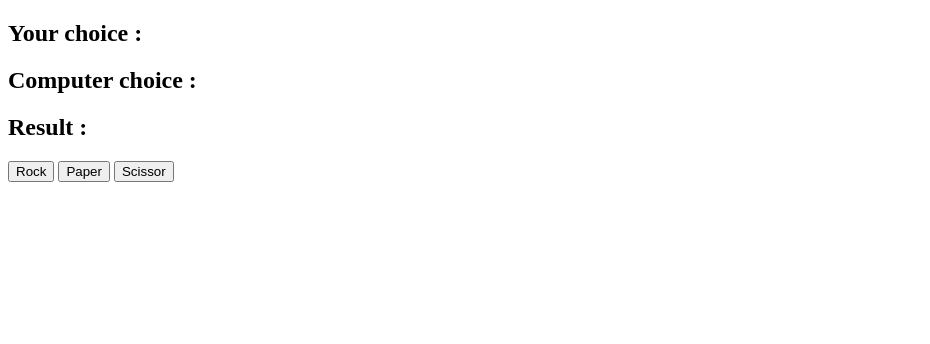
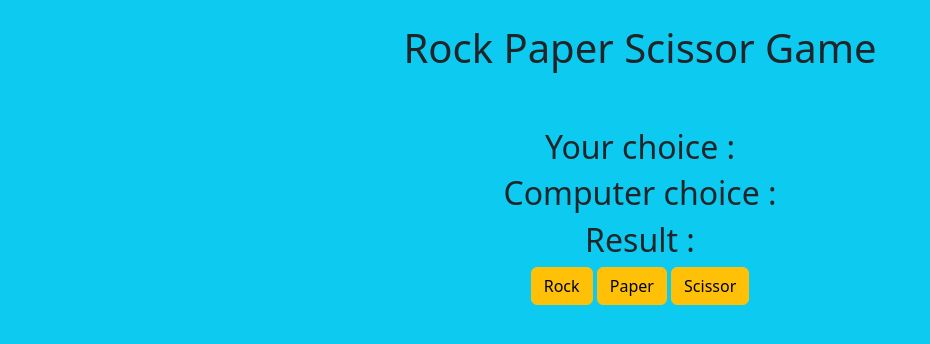
Before and after one commit to pavanuthsara/rockPaperScissor-game, a plain HTML site: page index.html in a window 1280 px wide. Shown: the whole page, without its empty margins (0-930 px from the left). Drawn offline with nearby package versions, Linux system fonts and the light colour scheme.

Commit message:
style the game with bootstrap

```diff
--- a/index.html
+++ b/index.html
@@ -4,15 +4,22 @@
     <meta charset="UTF-8" />
     <meta name="viewport" content="width=device-width, initial-scale=1.0" />
     <title>Document</title>
+    <link href="https://cdn.jsdelivr.net/npm/bootstrap@5.3.3/dist/css/bootstrap.min.css" rel="stylesheet" integrity="sha384-QWTKZyjpPEjISv5WaRU9OFeRpok6YctnYmDr5pNlyT2bRjXh0JMhjY6hW+ALEwIH" crossorigin="anonymous">
   </head>
-  <body>
-    <h2>Your choice : <span id="yourChoice"></span> </h2>
-    <h2>Computer choice : <span id="computerChoice"></span> </h2>
-    <h2>Result : <span id="result"></span> </h2>
+  <body class="bg-info">
+    <h1 class="text-center p-4">Rock Paper Scissor Game</h1> <br>
 
-    <button id="rock👊">Rock</button>
-    <button id="paper✋">Paper</button>
-    <button id="scissor✌️">Scissor</button>
+    <div class="container">
+      <div class="mx-auto text-center">
+        <h2>Your choice : <span id="yourChoice"></span> </h2>
+        <h2>Computer choice : <span id="computerChoice"></span> </h2>
+        <h2>Result : <span id="result"></span> </h2>
+
+        <button id="rock👊" class="btn btn-warning">Rock</button>
+        <button id="paper✋" class="btn btn-warning">Paper</button>
+        <button id="scissor✌️" class="btn btn-warning">Scissor</button>
+      </div>
+    </div>
 
     <script src="script.js"></script>
   </body>
```
